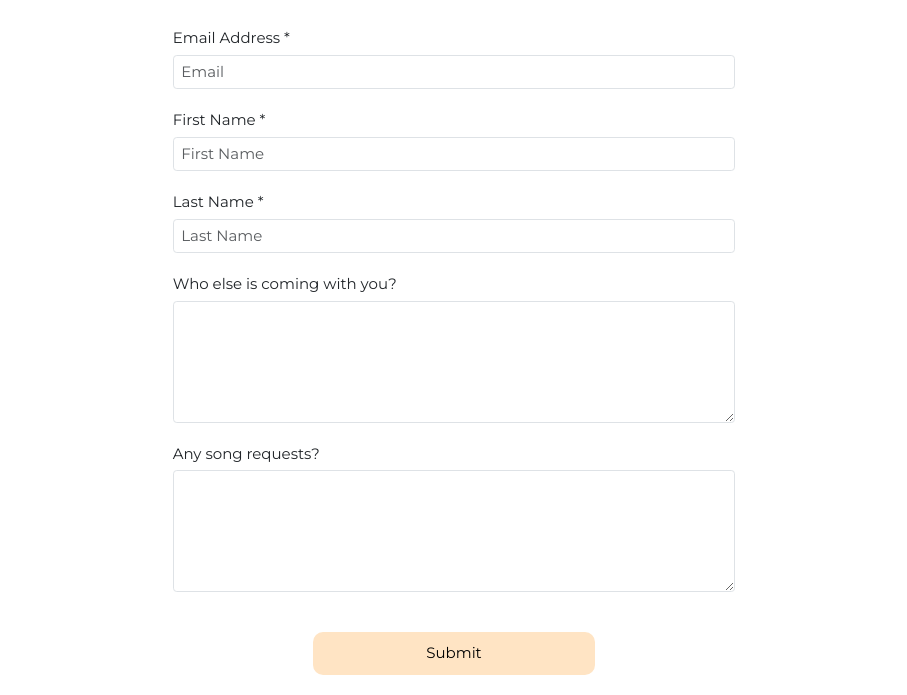
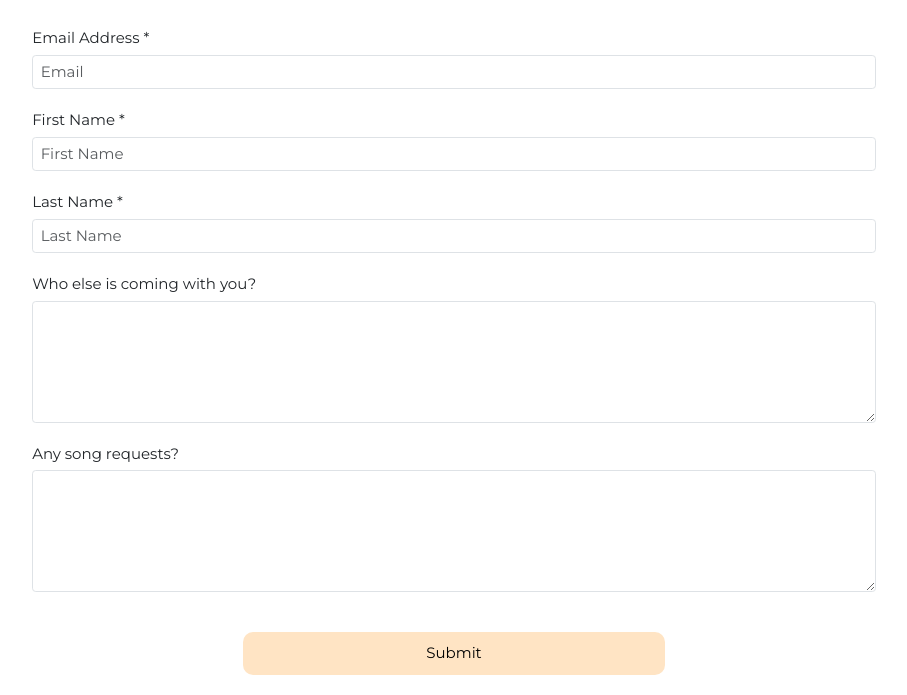
Before and after one commit to cove86/our-wedding-site, a plain HTML site: page rsvp.html in a window 1280 px wide. Shown: the part 204-899 px from the top of the page, without its empty margins (186-1093 px from the left). Drawn offline with nearby package versions, Linux system fonts and the light colour scheme.

Commit message:
Added reset form to rsvp.js, updated email field to be email type in rsvp, removed w-50 from booking text, updated width of form to be 75%

```diff
--- a/css/custom.css
+++ b/css/custom.css
@@ -171,7 +171,7 @@ input {
 }
 
 .form-group {
-  width: 50%;
+  width: 75%;
   margin: 0 auto;
   font-family: "Montserrat", sans-serif;
   font-size: 1.5rem;
--- a/js/rsvp.js
+++ b/js/rsvp.js
@@ -11,6 +11,7 @@ window.addEventListener("load", function () {
       body: data,
     }).then(() => {
       alert("Thank you, we look forward to seeing you!");
+      form.reset();
     });
   });
 });
--- a/rsvp.html
+++ b/rsvp.html
@@ -84,7 +84,7 @@
       >
         <div class="form-group">
           <label for="email">Email Address *</label>
-          <input id="Email" name="Email" placeholder="Email" type="text" required="required" class="form-control">
+          <input id="Email" name="Email" placeholder="Email" type="email" required="required" class="form-control">
         </div>
         <div class="form-group">
           <div class="fname form_names">
```
Also changed, not shown: booking.html (+1 -1 lines).
